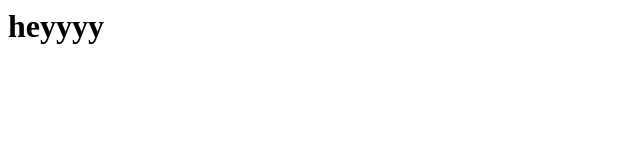
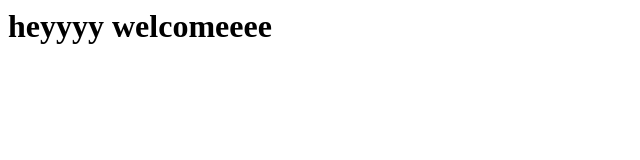
Before and after one commit to fatemetavakoli/Fatemeh.github.io, a plain HTML site: page index.html in a window 1280 px wide. Shown: the whole page, without its empty margins (0-640 px from the left). Drawn offline with Linux system fonts and the light colour scheme.

Commit message:
Update index.html

```diff
--- a/index.html
+++ b/index.html
@@ -1 +1 @@
-<h1>heyyyy</h1>
+<h1>heyyyy welcomeeee</h1>
```
